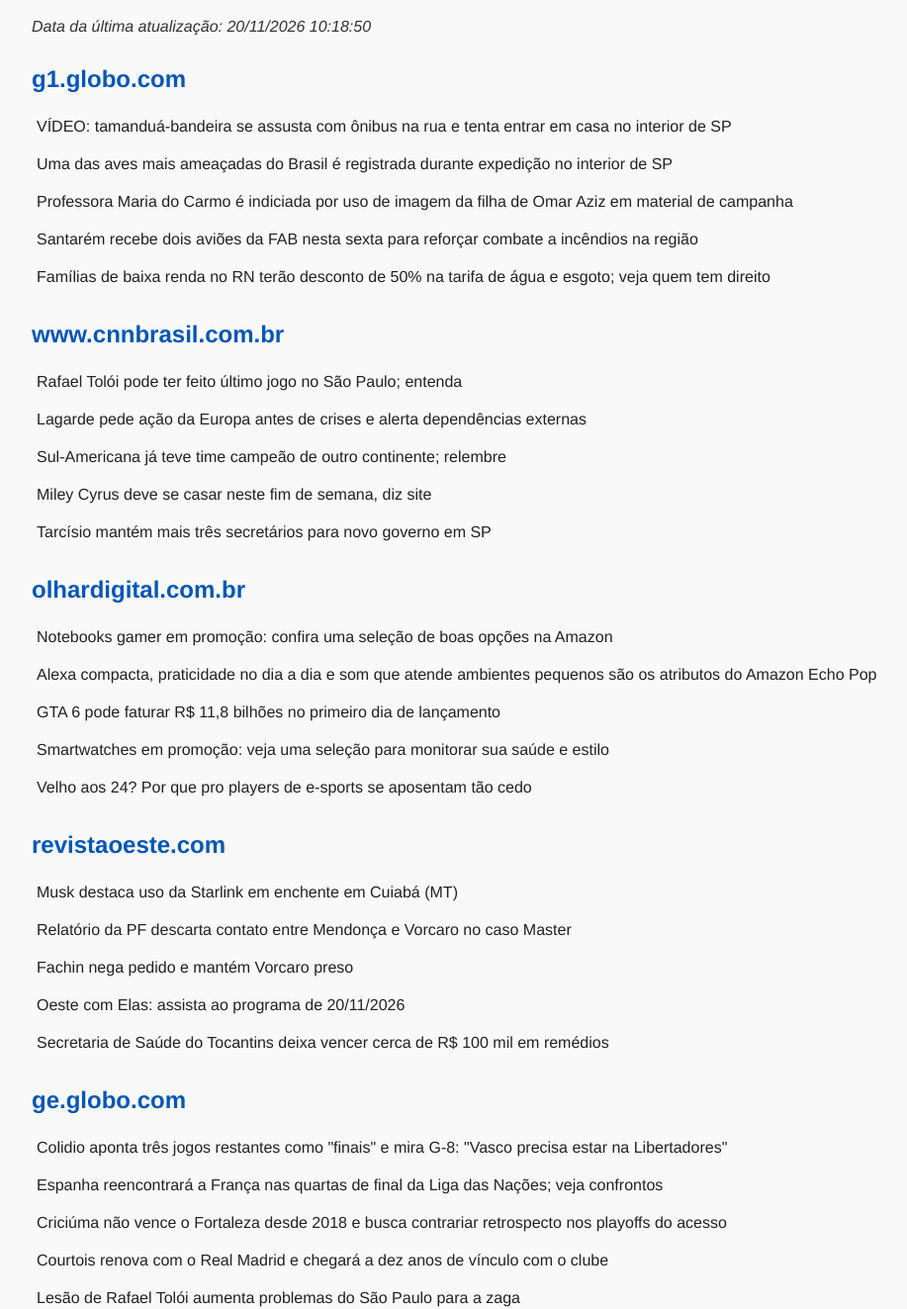
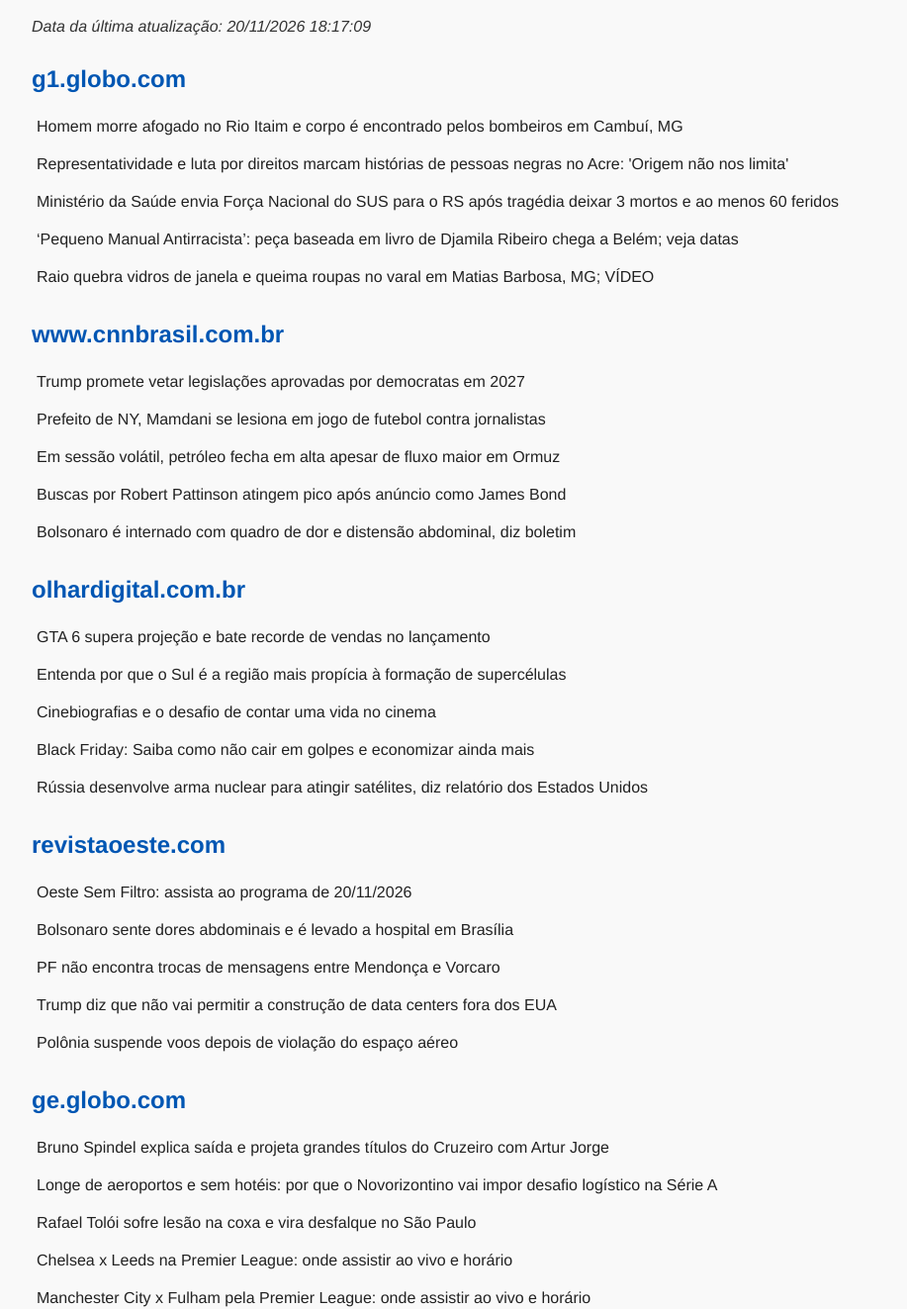
Before and after one commit to Reinaldopinheiro/reinaldopinheiro.github.io, a plain HTML site: page noticias/noticias.html in a window 1280 px wide. Shown: the part 92-1415 px from the top of the page at 99% size, without its empty margins (8-925 px from the left). Drawn offline with Linux system fonts and the light colour scheme.

Commit message:
Automação: Noticias RPC atualizadas

```diff
--- a/noticias/noticias.html
+++ b/noticias/noticias.html
@@ -13,46 +13,46 @@
 </style>
 </head><body>
 <h1>NOTICIAS RPC</h1>
-<p><em>Data da última atualização: 20/11/2026 10:18:50</em></p>
+<p><em>Data da última atualização: 20/11/2026 18:17:09</em></p>
 <h2>g1.globo.com</h2>
 <div class="noticias">
-<div class="noticia"><a href="https://g1.globo.com/sp/sao-carlos-regiao/noticia/2026/11/20/video-tamandua-bandeira-se-assusta-com-onibus-na-rua-e-tenta-entrar-em-casa-no-interior-de-sp.ghtml" target="_blank">VÍDEO: tamanduá-bandeira se assusta com ônibus na rua e tenta entrar em casa no interior de SP</a></div>
-<div class="noticia"><a href="https://g1.globo.com/sp/campinas-regiao/terra-da-gente/noticia/2026/11/20/uma-das-aves-mais-ameacadas-do-brasil-e-registrada-durante-expedicao-no-interior-de-sp.ghtml" target="_blank">Uma das aves mais ameaçadas do Brasil é registrada durante expedição no interior de SP</a></div>
-<div class="noticia"><a href="https://g1.globo.com/am/amazonas/noticia/2026/11/20/professora-maria-do-carmo-e-indiciada-por-uso-de-imagem-da-filha-de-omar-aziz-em-material-de-campanha.ghtml" target="_blank">Professora Maria do Carmo é indiciada por uso de imagem da filha de Omar Aziz em material de campanha</a></div>
-<div class="noticia"><a href="https://g1.globo.com/pa/santarem-regiao/noticia/2026/11/20/santarem-recebe-dois-avioes-da-fab-nesta-sexta-para-reforcar-combate-a-incendios-na-regiao.ghtml" target="_blank">Santarém recebe dois aviões da FAB nesta sexta para reforçar combate a incêndios na região</a></div>
-<div class="noticia"><a href="https://g1.globo.com/rn/rio-grande-do-norte/noticia/2026/11/20/familias-de-baixa-renda-no-rn-terao-desconto-de-50percent-na-tarifa-de-agua-e-esgoto-veja-quem-tem-direito.ghtml" target="_blank">Famílias de baixa renda no RN terão desconto de 50% na tarifa de água e esgoto; veja quem tem direito</a></div>
+<div class="noticia"><a href="https://g1.globo.com/mg/sul-de-minas/noticia/2026/11/20/homem-morre-afogado-no-rio-itaim-e-corpo-e-encontrado-pelos-bombeiros-em-cambui-mg.ghtml" target="_blank">Homem morre afogado no Rio Itaim e corpo é encontrado pelos bombeiros em Cambuí, MG</a></div>
+<div class="noticia"><a href="https://g1.globo.com/ac/acre/noticia/2026/11/20/representatividade-e-luta-por-direitos-marcam-historias-de-pessoas-negras-no-acre-origem-nao-nos-limita.ghtml" target="_blank">Representatividade e luta por direitos marcam histórias de pessoas negras no Acre: 'Origem não nos limita'</a></div>
+<div class="noticia"><a href="https://g1.globo.com/rs/rio-grande-do-sul/noticia/2026/11/20/ministerio-da-saude-envia-forca-nacional-do-sus-para-o-rs.ghtml" target="_blank">Ministério da Saúde envia Força Nacional do SUS para o RS após tragédia deixar 3 mortos e ao menos 60 feridos</a></div>
+<div class="noticia"><a href="https://g1.globo.com/pa/para/noticia/2026/11/20/pequeno-manual-antirracista-peca-baseada-em-livro-de-djamila-ribeiro-chega-a-belem-veja-datas.ghtml" target="_blank">‘Pequeno Manual Antirracista’: peça baseada em livro de Djamila Ribeiro chega a Belém; veja datas</a></div>
+<div class="noticia"><a href="https://g1.globo.com/mg/zona-da-mata/noticia/2026/11/20/raio-quebra-vidros-de-janela-e-queima-roupas-no-varal-em-matias-barbosa-mg-video.ghtml" target="_blank">Raio quebra vidros de janela e queima roupas no varal em Matias Barbosa, MG; VÍDEO</a></div>
 </div>
 <h2>www.cnnbrasil.com.br</h2>
 <div class="noticias">
-<div class="noticia"><a href="https://www.cnnbrasil.com.br/esportes/futebol/sao-paulo/rafael-toloi-pode-ter-feito-ultimo-jogo-no-sao-paulo-entenda/" target="_blank">Rafael Tolói pode ter feito último jogo no São Paulo; entenda</a></div>
-<div class="noticia"><a href="https://www.cnnbrasil.com.br/economia/money/macroeconomia/lagarde-pede-acao-da-europa-antes-de-crises-e-alerta-dependencias-externas/" target="_blank">Lagarde pede ação da Europa antes de crises e alerta dependências externas</a></div>
-<div class="noticia"><a href="https://www.cnnbrasil.com.br/esportes/futebol/futebol-internacional/sulamericana/sul-americana-time-campeao-outro-continente/" target="_blank">Sul-Americana já teve time campeão de outro continente; relembre</a></div>
-<div class="noticia"><a href="https://www.cnnbrasil.com.br/pop/celebridades/miley-cyrus-deve-se-casar-neste-fim-de-semana-diz-site/" target="_blank">Miley Cyrus deve se casar neste fim de semana, diz site</a></div>
-<div class="noticia"><a href="https://www.cnnbrasil.com.br/politica/tarcisio-mantem-mais-tres-secretarios-para-novo-governo-em-sp/" target="_blank">Tarcísio mantém mais três secretários para novo governo em SP</a></div>
+<div class="noticia"><a href="https://www.cnnbrasil.com.br/internacional/trump-promete-vetar-legislacoes-aprovadas-por-democratas-em-2027/" target="_blank">Trump promete vetar legislações aprovadas por democratas em 2027</a></div>
+<div class="noticia"><a href="https://www.cnnbrasil.com.br/internacional/prefeito-de-ny-mamdani-se-lesiona-em-jogo-de-futebol-contra-jornalistas/" target="_blank">Prefeito de NY, Mamdani se lesiona em jogo de futebol contra jornalistas</a></div>
+<div class="noticia"><a href="https://www.cnnbrasil.com.br/economia/money/mercado/em-sessao-volatil-petroleo-fecha-em-alta-apesar-de-fluxo-maior-em-ormuz/" target="_blank">Em sessão volátil, petróleo fecha em alta apesar de fluxo maior em Ormuz</a></div>
+<div class="noticia"><a href="https://www.cnnbrasil.com.br/pop/cinema/buscas-por-robert-pattinson-atingem-pico-apos-anuncio-como-james-bond/" target="_blank">Buscas por Robert Pattinson atingem pico após anúncio como James Bond</a></div>
+<div class="noticia"><a href="https://www.cnnbrasil.com.br/politica/bolsonaro-e-internado-com-quadro-de-dor-e-distensao-abdominal-diz-boletim/" target="_blank">Bolsonaro é internado com quadro de dor e distensão abdominal, diz boletim</a></div>
 </div>
 <h2>olhardigital.com.br</h2>
 <div class="noticias">
-<div class="noticia"><a href="https://olhardigital.com.br/2026/11/20/reviews/notebooks-gamer-em-promocao-confira-uma-selecao-de-boas-opcoes-na-amazon/" target="_blank">Notebooks gamer em promoção: confira uma seleção de boas opções na Amazon</a></div>
-<div class="noticia"><a href="https://olhardigital.com.br/2026/11/20/reviews/alexa-compacta-praticidade-no-dia-a-dia-e-som-que-atende-ambientes-pequenos-sao-os-atributos-do-amazon-echo-pop/" target="_blank">Alexa compacta, praticidade no dia a dia e som que atende ambientes pequenos são os atributos do Amazon Echo Pop</a></div>
-<div class="noticia"><a href="https://olhardigital.com.br/2026/11/20/games-e-consoles/gta-6-pode-faturar-r-118-bilhoes-no-primeiro-dia-de-lancamento/" target="_blank">GTA 6 pode faturar R$ 11,8 bilhões no primeiro dia de lançamento</a></div>
-<div class="noticia"><a href="https://olhardigital.com.br/2026/11/20/reviews/smartwatches-em-promocao-veja-uma-selecao-para-monitorar-sua-saude-e-estilo-2/" target="_blank">Smartwatches em promoção: veja uma seleção para monitorar sua saúde e estilo</a></div>
-<div class="noticia"><a href="https://olhardigital.com.br/2026/11/20/games-e-consoles/por-que-jogadores-esports-se-aposentam-tao-jovens/" target="_blank">Velho aos 24? Por que pro players de e-sports se aposentam tão cedo</a></div>
+<div class="noticia"><a href="https://olhardigital.com.br/2026/11/20/games-e-consoles/gta-6-supera-projecao-e-bate-recorde-de-vendas-no-lancamento/" target="_blank">GTA 6 supera projeção e bate recorde de vendas no lançamento</a></div>
+<div class="noticia"><a href="https://olhardigital.com.br/2026/11/20/ciencia-e-espaco/entenda-por-que-o-sul-e-a-regiao-mais-propicia-a-formacao-de-supercelulas/" target="_blank">Entenda por que o Sul é a região mais propícia à formação de supercélulas</a></div>
+<div class="noticia"><a href="https://olhardigital.com.br/2026/11/20/cinema-e-streaming/cinebiografias-e-o-desafio-de-contar-uma-vida-no-cinema/" target="_blank">Cinebiografias e o desafio de contar uma vida no cinema</a></div>
+<div class="noticia"><a href="https://olhardigital.com.br/2026/11/20/internet-e-redes-sociais/black-friday-saiba-como-nao-cair-em-golpes-e-poupar-ainda-mais/" target="_blank">Black Friday: Saiba como não cair em golpes e economizar ainda mais</a></div>
+<div class="noticia"><a href="https://olhardigital.com.br/2026/11/20/ciencia-e-espaco/russia-desenvolve-arma-nuclear-para-atingir-satelites-diz-relatorio-dos-estados-unidos/" target="_blank">Rússia desenvolve arma nuclear para atingir satélites, diz relatório dos Estados Unidos</a></div>
 </div>
 <h2>revistaoeste.com</h2>
 <div class="noticias">
-<div class="noticia"><a href="https://revistaoeste.com/tecnologia/musk-destaca-uso-da-starlink-em-enchente-em-cuiaba-mt/" target="_blank">Musk destaca uso da Starlink em enchente em Cuiabá (MT)</a></div>
-<div class="noticia"><a href="https://revistaoeste.com/no-ponto/relatorio-da-pf-descarta-contato-entre-mendonca-e-vorcaro-no-caso-master/" target="_blank">Relatório da PF descarta contato entre Mendonça e Vorcaro no caso Master</a></div>
-<div class="noticia"><a href="https://revistaoeste.com/politica/fachin-nega-pedido-e-mantem-vorcaro-preso/" target="_blank">Fachin nega pedido e mantém Vorcaro preso</a></div>
-<div class="noticia"><a href="https://revistaoeste.com/videos/oeste-com-elas/oeste-com-elas-assista-ao-programa-de-20-11-2026/" target="_blank">Oeste com Elas: assista ao programa de 20/11/2026</a></div>
-<div class="noticia"><a href="https://revistaoeste.com/brasil/secretaria-de-saude-do-tocantins-deixa-vencer-cerca-de-r-100-mil-em-remedios/" target="_blank">Secretaria de Saúde do Tocantins deixa vencer cerca de R$ 100 mil em remédios</a></div>
+<div class="noticia"><a href="https://revistaoeste.com/videos/oeste-sem-filtro/oeste-sem-filtro-assista-ao-programa-de-20-11-2026/" target="_blank">Oeste Sem Filtro: assista ao programa de 20/11/2026</a></div>
+<div class="noticia"><a href="https://revistaoeste.com/politica/bolsonaro-sente-dores-abdominais-e-e-levado-a-hospital-em-brasilia/" target="_blank">Bolsonaro sente dores abdominais e é levado a hospital em Brasília</a></div>
+<div class="noticia"><a href="https://revistaoeste.com/politica/pf-nao-encontra-trocas-de-mensagens-entre-mendonca-e-vorcaro/" target="_blank">PF não encontra trocas de mensagens entre Mendonça e Vorcaro</a></div>
+<div class="noticia"><a href="https://revistaoeste.com/mundo/trump-diz-que-nao-vai-permitir-a-construcao-de-idata-centers-i-fora-dos-eua/" target="_blank">Trump diz que não vai permitir a construção de data centers fora dos EUA</a></div>
+<div class="noticia"><a href="https://revistaoeste.com/mundo/polonia-suspende-voos-depois-de-violacao-do-espaco-aereo/" target="_blank">Polônia suspende voos depois de violação do espaço aéreo</a></div>
 </div>
 <h2>ge.globo.com</h2>
 <div class="noticias">
-<div class="noticia"><a href="https://ge.globo.com/futebol/times/vasco/noticia/2026/11/20/colidio-aponta-tres-jogos-restantes-como-finais-e-mira-g-8-vasco-precisa-estar-na-libertadores.ghtml" target="_blank">Colidio aponta três jogos restantes como "finais" e mira G-8: "Vasco precisa estar na Libertadores"</a></div>
-<div class="noticia"><a href="https://ge.globo.com/futebol/futebol-internacional/liga-das-nacoes/noticia/2026/11/20/espanha-reencontrara-a-franca-nas-quartas-de-final-da-liga-das-nacoes-veja-confrontos.ghtml" target="_blank">Espanha reencontrará a França nas quartas de final da Liga das Nações; veja confrontos</a></div>
-<div class="noticia"><a href="https://ge.globo.com/sc/futebol/times/criciuma/noticia/2026/11/20/criciuma-nao-vence-o-fortaleza-desde-2018-e-busca-contrariar-retrospecto-nos-playoffs-do-acesso.ghtml" target="_blank">Criciúma não vence o Fortaleza desde 2018 e busca contrariar retrospecto nos playoffs do acesso</a></div>
-<div class="noticia"><a href="https://ge.globo.com/futebol/futebol-internacional/futebol-espanhol/noticia/2026/11/20/courtois-renova-com-o-real-madrid-e-chegara-a-dez-anos-de-vinculo-com-o-clube.ghtml" target="_blank">Courtois renova com o Real Madrid e chegará a dez anos de vínculo com o clube</a></div>
-<div class="noticia"><a href="https://ge.globo.com/futebol/times/sao-paulo/noticia/2026/11/20/lesao-de-rafael-toloi-aumenta-problemas-do-sao-paulo-para-a-zaga.ghtml" target="_blank">Lesão de Rafael Tolói aumenta problemas do São Paulo para a zaga</a></div>
+<div class="noticia"><a href="https://ge.globo.com/futebol/times/cruzeiro/noticia/2026/11/20/bruno-spindel-explica-saida-e-projeta-grandes-titulos-do-cruzeiro-com-artur-jorge.ghtml" target="_blank">Bruno Spindel explica saída e projeta grandes títulos do Cruzeiro com Artur Jorge</a></div>
+<div class="noticia"><a href="https://ge.globo.com/sp/tem-esporte/futebol/times/novorizontino/noticia/2026/11/20/longe-de-aeroportos-e-sem-hoteis-por-que-o-novorizontino-vai-impor-desafio-logistico-na-serie-a.ghtml" target="_blank">Longe de aeroportos e sem hotéis: por que o Novorizontino vai impor desafio logístico na Série A</a></div>
+<div class="noticia"><a href="https://ge.globo.com/futebol/times/sao-paulo/noticia/2026/11/20/rafael-toloi-sofre-lesao-na-coxa-e-vira-desfalque-no-sao-paulo.ghtml" target="_blank">Rafael Tolói sofre lesão na coxa e vira desfalque no São Paulo</a></div>
+<div class="noticia"><a href="https://ge.globo.com/futebol/futebol-internacional/noticia/2026/11/20/chelsea-x-leeds-na-premier-league-onde-assistir-ao-vivo-e-horario.ghtml" target="_blank">Chelsea x Leeds na Premier League: onde assistir ao vivo e horário</a></div>
+<div class="noticia"><a href="https://ge.globo.com/futebol/futebol-internacional/futebol-ingles/noticia/2026/11/20/manchester-city-x-fulham-pela-premier-league-onde-assistir-ao-vivo-e-horario.ghtml" target="_blank">Manchester City x Fulham pela Premier League: onde assistir ao vivo e horário</a></div>
 </div>
 <footer>
   <p>© 2026 Copyright Reinaldo Pinheiro Consultoria com Gemini - Versão 5.5 (Script Automático)</p>
```
